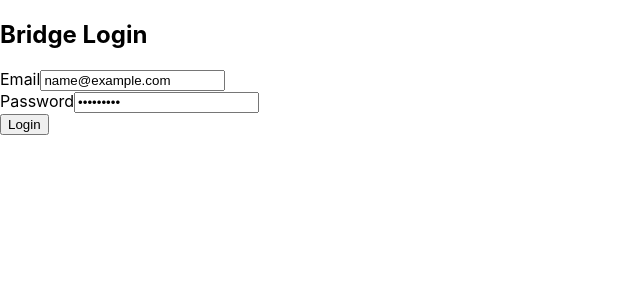
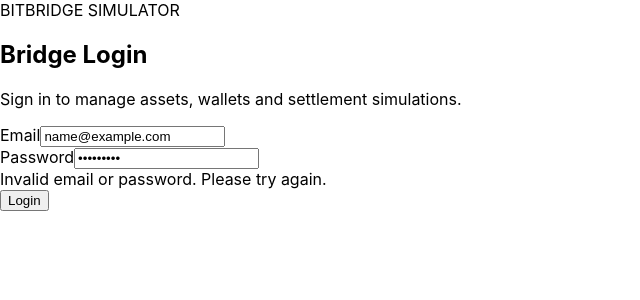
Before and after one commit to vijaysundar-tech/App_Development_Project, a React (Create React App) app in the folder frontend/: page /login in a window 1280 px wide. Both pictures are taken after typing "name@example.com", "Sample123" into the empty fields and a click on the button "Login". Shown: the top 300 px of the page, without its empty margins (0-640 px from the left). Built offline with nearby package versions, Linux system fonts and the light colour scheme; no server answers.

Commit message:
feat(ui): redesign login and preserve backend authentication response

```diff
--- a/frontend/src/components/Login.jsx
+++ b/frontend/src/components/Login.jsx
@@ -5,74 +5,61 @@ import authService from "../services/authService";
 
 const Login = () => {
   const dispatch = useDispatch();
-
   const [email, setEmail] = useState("");
   const [password, setPassword] = useState("");
+  const [error, setError] = useState("");
+  const [loading, setLoading] = useState(false);
 
   const handleSubmit = async (event) => {
     event.preventDefault();
+    setError("");
+    setLoading(true);
 
     try {
-      const response = await authService.login({
-        email,
-        password,
-      });
-
+      const response = await authService.login({ email, password });
       const data = response?.data || response;
 
-      dispatch(
-        loginSuccess({
+      dispatch(loginSuccess({
         token: data?.token || data?.accessToken,
-          user: data?.user || {
-            fullName: data?.fullName || email,
-            email,
-          },
-        })
-      );
-    } catch (error) {
-      console.error(error);
+        id: data?.id,
+        fullName: data?.fullName,
+        email: data?.email || email,
+        role: data?.role,
+        user: data?.user,
+      }));
+    } catch (requestError) {
+      setError(requestError.response?.data?.message || "Invalid email or password. Please try again.");
+    } finally {
+      setLoading(false);
     }
   };
 
   return (
-    <div className="form-container">
-      <h2>Bridge Login</h2>
+    <main className="login-page">
+      <section className="login-card" aria-label="BitBridge login">
+        <span className="eyebrow">BITBRIDGE SIMULATOR</span>
+        <h1>Bridge Login</h1>
+        <p>Sign in to manage assets, wallets and settlement simulations.</p>
 
         <form onSubmit={handleSubmit}>
-        <div>
+          <div className="field">
             <label htmlFor="email">Email</label>
-
-          <input
-            id="email"
-            type="email"
-            placeholder="e.g. operator@bitbridge.com"
-            required
-            value={email}
-            onChange={(e) => setEmail(e.target.value)}
-          />
+            <input id="email" type="email" placeholder="e.g. operator@bitbridge.com" required value={email} onChange={(e) => setEmail(e.target.value)} />
           </div>
 
-        <div>
+          <div className="field">
             <label htmlFor="password">Password</label>
-
-          <input
-            id="password"
-            type="password"
-            placeholder="Simulation credentials"
-            required
-            value={password}
-            onChange={(e) => setPassword(e.target.value)}
-          />
+            <input id="password" type="password" placeholder="Simulation credentials" required value={password} onChange={(e) => setPassword(e.target.value)} />
           </div>
 
-        <button
-          type="submit"
-          style={{ cursor: "pointer" }}
-        >
-          Login
+          {error && <div className="inline-message" role="alert">{error}</div>}
+
+          <button type="submit" disabled={loading}>
+            {loading ? "Signing in..." : "Login"}
           </button>
         </form>
-    </div>
+      </section>
+    </main>
   );
 };
 
```
Lines whose indentation alone changed are shown as unchanged.
